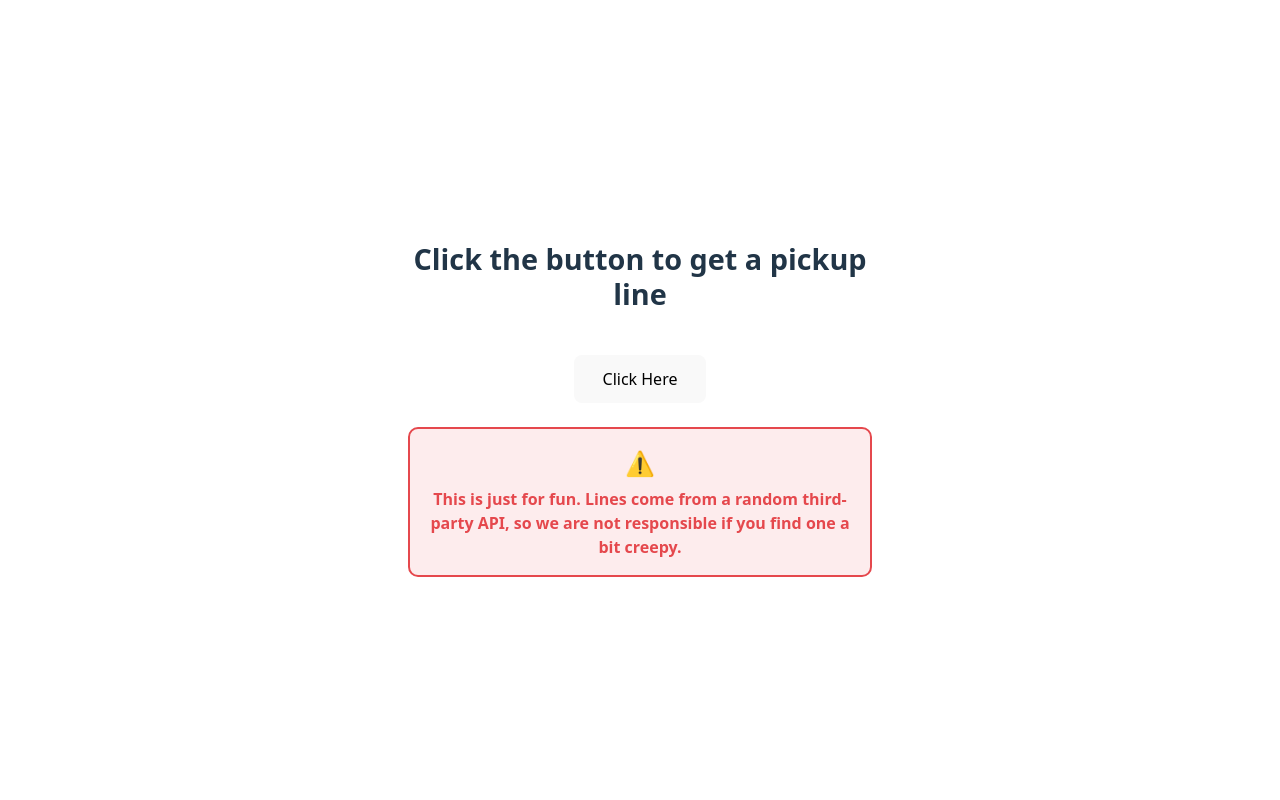
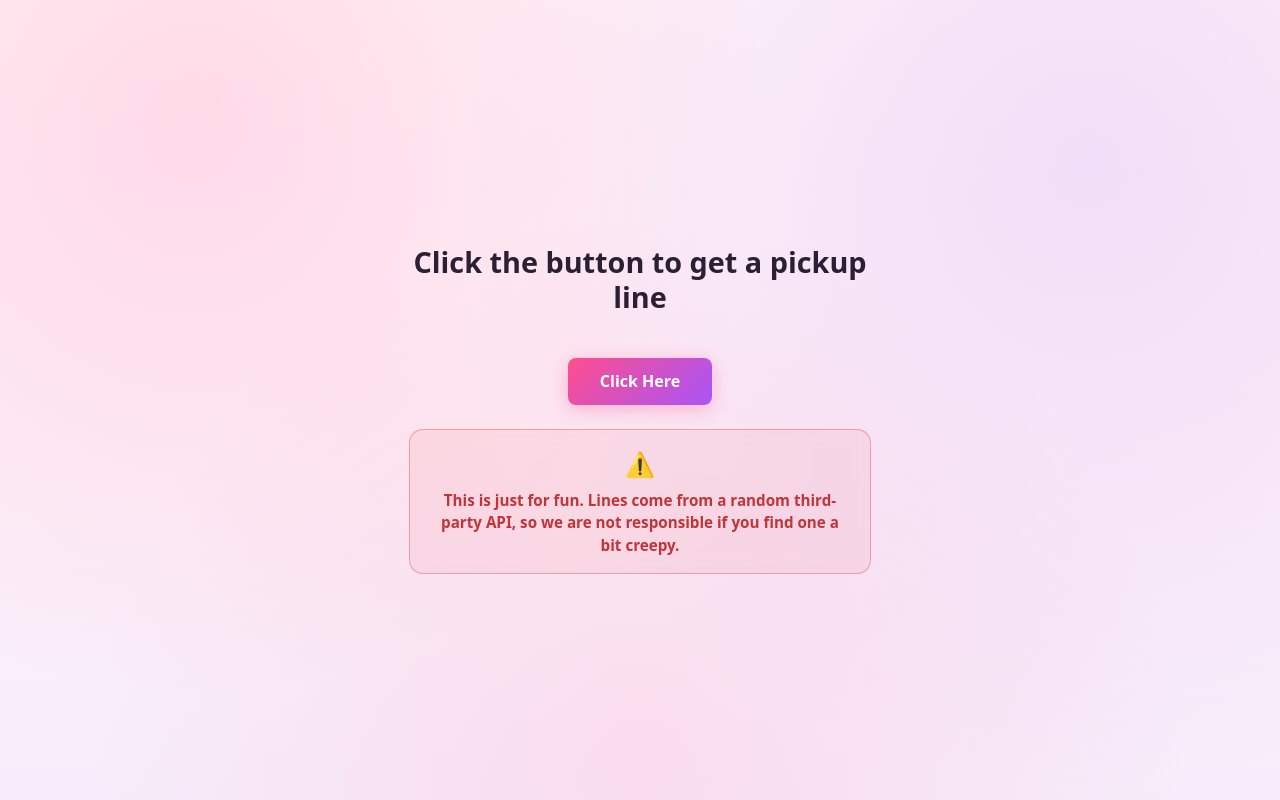
Before and after one commit to DevanshModi09/PickUpLine, a React (Vite) app: page / in a window 1280 px wide. Built offline with nearby package versions, Linux system fonts and the light colour scheme.

Commit message:
alr lets work on this

```diff
--- a/src/App.css
+++ b/src/App.css
@@ -1,4 +1,5 @@
 .app {
+  position: relative;
   max-width: 480px;
   margin: 0 auto;
   padding: 2.5rem 1.5rem;
@@ -12,6 +13,11 @@
 .credits {
   font-size: 1.5rem;
   line-height: 1.3;
+  background: linear-gradient(90deg, var(--accent), var(--accent-2));
+  -webkit-background-clip: text;
+  background-clip: text;
+  color: transparent;
+  animation: fade-in 0.4s ease-out;
 }
 
 .line-card {
@@ -19,10 +25,25 @@
   flex-direction: column;
   align-items: center;
   gap: 1rem;
-  padding: 1.5rem;
-  border-radius: 12px;
-  background: rgba(127, 127, 127, 0.08);
-  animation: fade-in 0.35s ease-out;
+  padding: 1.75rem 1.5rem;
+  border-radius: 18px;
+  background: rgba(255, 255, 255, 0.06);
+  border: 1px solid rgba(255, 255, 255, 0.12);
+  box-shadow: 0 8px 32px rgba(255, 77, 141, 0.15), 0 2px 8px rgba(0, 0, 0, 0.2);
+  backdrop-filter: blur(14px);
+  -webkit-backdrop-filter: blur(14px);
+  animation: card-pop 0.4s cubic-bezier(0.34, 1.56, 0.64, 1);
+}
+
+@keyframes card-pop {
+  from {
+    opacity: 0;
+    transform: translateY(10px) scale(0.96);
+  }
+  to {
+    opacity: 1;
+    transform: translateY(0) scale(1);
+  }
 }
 
 @keyframes fade-in {
@@ -41,6 +62,10 @@
   width: 140px;
   border-radius: 50%;
   object-fit: cover;
+  border: 3px solid transparent;
+  background: linear-gradient(#14101c, #14101c) padding-box,
+    linear-gradient(135deg, var(--accent), var(--accent-2)) border-box;
+  box-shadow: 0 4px 20px rgba(255, 77, 141, 0.35);
 }
 
 .line-text {
@@ -57,8 +82,8 @@
 .spinner {
   width: 32px;
   height: 32px;
-  border: 3px solid rgba(127, 127, 127, 0.25);
-  border-top-color: #ff4d8d;
+  border: 3px solid rgba(255, 77, 141, 0.2);
+  border-top-color: var(--accent);
   border-radius: 50%;
   animation: spin 0.8s linear infinite;
 }
@@ -82,11 +107,32 @@
 }
 
 .error {
-  color: #e5484d;
+  color: #ff6b6f;
 }
 
 .primary-button {
-  padding: 0.75em 1.75em;
+  padding: 0.8em 2em;
+  font-weight: 600;
+  color: #fff;
+  background: linear-gradient(135deg, var(--accent), var(--accent-2));
+  border: none;
+  box-shadow: 0 4px 18px var(--accent-soft);
+  transition: transform 0.2s ease, box-shadow 0.2s ease, filter 0.2s ease;
+}
+
+.primary-button:hover:not(:disabled) {
+  transform: translateY(-2px) scale(1.03);
+  box-shadow: 0 8px 26px var(--accent-soft);
+  filter: brightness(1.08);
+}
+
+.primary-button:active:not(:disabled) {
+  transform: translateY(0) scale(0.97);
+}
+
+.primary-button:disabled {
+  opacity: 0.7;
+  cursor: not-allowed;
 }
 
 .line-actions {
@@ -95,31 +141,93 @@
 }
 
 .copy-button {
-  padding: 0.4em 1em;
+  padding: 0.4em 1.1em;
   font-size: 0.9em;
+  border-radius: 999px;
+  background: rgba(255, 255, 255, 0.08);
+  border: 1px solid rgba(255, 255, 255, 0.15);
+}
+
+.copy-button:hover {
+  background: rgba(255, 77, 141, 0.15);
 }
 
 .primary-button:focus-visible,
 .copy-button:focus-visible {
-  outline: 2px solid #ff4d8d;
+  outline: 2px solid var(--accent);
   outline-offset: 2px;
 }
 
 .app-footer {
-  font-size: 1rem;
+  font-size: 0.95rem;
   font-weight: 600;
   max-width: 420px;
   padding: 1rem 1.25rem;
-  border: 2px solid #e5484d;
-  border-radius: 10px;
-  background: rgba(229, 72, 77, 0.1);
-  color: #e5484d;
+  border: 1px solid rgba(229, 72, 77, 0.4);
+  border-radius: 14px;
+  background: rgba(229, 72, 77, 0.08);
+  backdrop-filter: blur(8px);
+  color: #ff8a8d;
 }
 
 .app-footer-icon {
   display: block;
   font-size: 1.5rem;
   margin-bottom: 0.4rem;
+}
+
+.falling-hearts {
+  position: fixed;
+  inset: 0;
+  pointer-events: none;
+  overflow: hidden;
+  z-index: 50;
+}
+
+.falling-heart {
+  position: absolute;
+  top: -10%;
+  animation-name: heart-fall;
+  animation-timing-function: ease-in;
+  animation-fill-mode: forwards;
+  filter: drop-shadow(0 2px 6px rgba(255, 77, 141, 0.35));
+  will-change: transform, opacity;
+}
+
+@keyframes heart-fall {
+  0% {
+    transform: translate(0, 0) rotate(0deg);
+    opacity: 0;
+  }
+  8% {
+    opacity: 1;
+  }
+  100% {
+    transform: translate(var(--drift), 115vh) rotate(360deg);
+    opacity: 0.15;
+  }
+}
+
+@media (prefers-color-scheme: light) {
+  .line-card {
+    background: rgba(255, 255, 255, 0.55);
+    border-color: rgba(255, 255, 255, 0.7);
+    box-shadow: 0 8px 32px rgba(255, 77, 141, 0.12), 0 2px 8px rgba(0, 0, 0, 0.06);
+  }
+
+  .creator-photo {
+    background: linear-gradient(#fdf3f7, #fdf3f7) padding-box,
+      linear-gradient(135deg, var(--accent), var(--accent-2)) border-box;
+  }
+
+  .copy-button {
+    background: rgba(0, 0, 0, 0.04);
+    border-color: rgba(0, 0, 0, 0.1);
+  }
+
+  .app-footer {
+    color: #c23438;
+  }
 }
 
 @media (max-width: 480px) {
@@ -141,3 +249,14 @@
     font-size: 1.1rem;
   }
 }
+
+@media (prefers-reduced-motion: reduce) {
+  .falling-hearts {
+    display: none;
+  }
+
+  .line-card,
+  .credits {
+    animation: none;
+  }
+}
--- a/src/App.jsx
+++ b/src/App.jsx
@@ -4,11 +4,13 @@ import { fetchPickUpLine } from './api';
 import Credits from './components/Credits';
 import LineCard from './components/LineCard';
 import Footer from './components/Footer';
+import FallingHearts from './components/FallingHearts';
 
 function App() {
   const [isLoading, setLoading] = useState(false);
   const [line, setLine] = useState('');
   const [error, setError] = useState('');
+  const [burst, setBurst] = useState(0);
 
   const getLine = async () => {
     setLoading(true);
@@ -16,6 +18,7 @@ function App() {
     try {
       const text = await fetchPickUpLine();
       setLine(text);
+      setBurst((b) => b + 1);
     } catch {
       setError('Could not fetch a line right now. Try again.');
     } finally {
@@ -25,6 +28,7 @@ function App() {
 
   return (
     <div className="app">
+      <FallingHearts trigger={burst} />
       {line && <Credits />}
       {!line && !isLoading && (
         <h1>Click the button to get a pickup line</h1>
--- /dev/null
+++ b/src/components/FallingHearts.jsx
@@ -0,0 +1,51 @@
+import { useEffect, useState } from 'react';
+
+const HEART_EMOJIS = ['💖', '💕', '💘', '❤️', '💗', '✨'];
+const HEART_COUNT = 26;
+
+function createHearts() {
+  return Array.from({ length: HEART_COUNT }, (_, i) => ({
+    id: `${Date.now()}-${i}`,
+    left: Math.random() * 100,
+    size: 0.8 + Math.random() * 1.3,
+    duration: 3 + Math.random() * 2.5,
+    delay: Math.random() * 0.6,
+    drift: (Math.random() - 0.5) * 140,
+    emoji: HEART_EMOJIS[Math.floor(Math.random() * HEART_EMOJIS.length)],
+  }));
+}
+
+function FallingHearts({ trigger }) {
+  const [hearts, setHearts] = useState([]);
+
+  useEffect(() => {
+    if (!trigger) return undefined;
+    setHearts(createHearts());
+    const timeout = setTimeout(() => setHearts([]), 6200);
+    return () => clearTimeout(timeout);
+  }, [trigger]);
+
+  if (hearts.length === 0) return null;
+
+  return (
+    <div className="falling-hearts" aria-hidden="true">
+      {hearts.map((heart) => (
+        <span
+          key={heart.id}
+          className="falling-heart"
+          style={{
+            left: `${heart.left}%`,
+            fontSize: `${heart.size}rem`,
+            animationDuration: `${heart.duration}s`,
+            animationDelay: `${heart.delay}s`,
+            '--drift': `${heart.drift}px`,
+          }}
+        >
+          {heart.emoji}
+        </span>
+      ))}
+    </div>
+  );
+}
+
+export default FallingHearts;
--- a/src/index.css
+++ b/src/index.css
@@ -3,9 +3,19 @@
   line-height: 1.5;
   font-weight: 400;
 
+  --accent: #ff4d8d;
+  --accent-2: #a855f7;
+  --accent-soft: rgba(255, 77, 141, 0.35);
+
   color-scheme: light dark;
-  color: rgba(255, 255, 255, 0.87);
-  background-color: #242424;
+  color: rgba(255, 255, 255, 0.92);
+  background-color: #14101c;
+  background-image:
+    radial-gradient(circle at 15% 20%, rgba(255, 77, 141, 0.22), transparent 45%),
+    radial-gradient(circle at 85% 15%, rgba(168, 85, 247, 0.22), transparent 50%),
+    radial-gradient(circle at 50% 90%, rgba(255, 143, 179, 0.12), transparent 55%),
+    linear-gradient(180deg, #1a1226 0%, #120c1a 55%, #0d0812 100%);
+  background-attachment: fixed;
 
   font-synthesis: none;
   text-rendering: optimizeLegibility;
@@ -15,8 +25,9 @@
 
 a {
   font-weight: 500;
-  color: #ff4d8d;
+  color: var(--accent);
   text-decoration: inherit;
+  transition: color 0.2s ease;
 }
 a:hover {
   color: #ff8fb3;
@@ -29,6 +40,7 @@ body {
   justify-content: center;
   min-width: 320px;
   min-height: 100vh;
+  overflow-x: hidden;
 }
 
 h1 {
@@ -49,12 +61,16 @@ button {
   font-size: 1em;
   font-weight: 500;
   font-family: inherit;
-  background-color: #1a1a1a;
+  background-color: rgba(255, 255, 255, 0.06);
+  color: inherit;
   cursor: pointer;
-  transition: border-color 0.25s;
+  transition: border-color 0.25s, transform 0.15s ease, background-color 0.2s ease;
 }
 button:hover {
-  border-color: #ff4d8d;
+  border-color: var(--accent);
+}
+button:active {
+  transform: scale(0.97);
 }
 button:focus,
 button:focus-visible {
@@ -63,13 +79,18 @@ button:focus-visible {
 
 @media (prefers-color-scheme: light) {
   :root {
-    color: #213547;
-    background-color: #ffffff;
+    color: #2a1f33;
+    background-color: #fdf3f7;
+    background-image:
+      radial-gradient(circle at 15% 15%, rgba(255, 77, 141, 0.16), transparent 45%),
+      radial-gradient(circle at 85% 20%, rgba(168, 85, 247, 0.14), transparent 50%),
+      radial-gradient(circle at 50% 95%, rgba(255, 143, 179, 0.18), transparent 55%),
+      linear-gradient(180deg, #fff5f8 0%, #fdf1f8 55%, #f7ecfb 100%);
   }
   a:hover {
     color: #ff8fb3;
   }
   button {
-    background-color: #f9f9f9;
+    background-color: rgba(0, 0, 0, 0.04);
   }
 }
```
